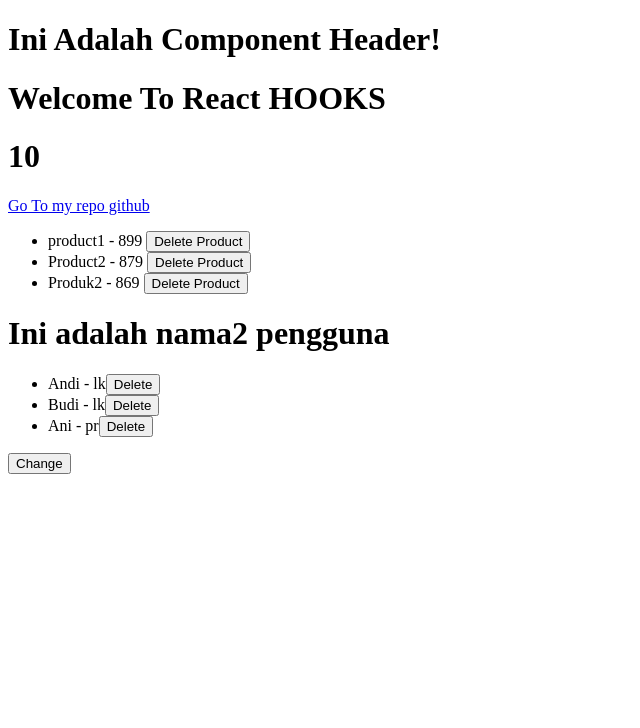
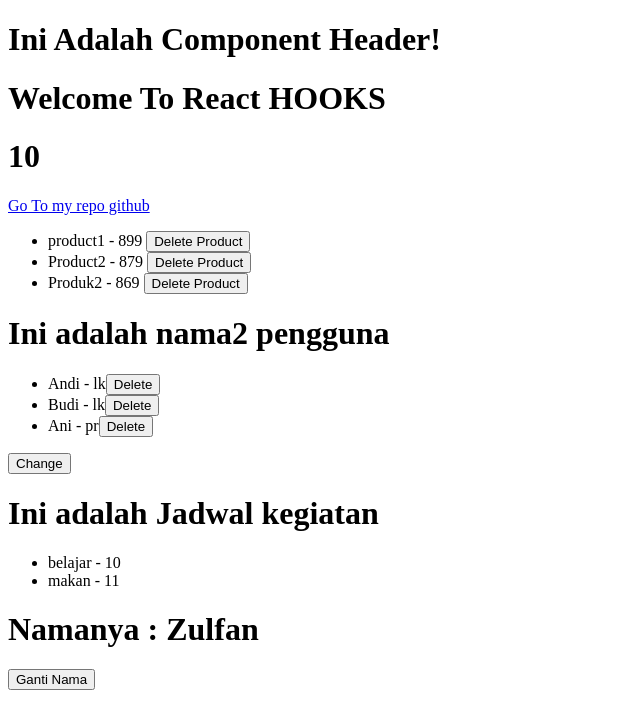
Before and after one commit to zulfan14/react-hooks, a React (Create React App) app: page / in a window 1280 px wide. Shown: the top 728 px of the page, without its empty margins (0-640 px from the left). Built offline with nearby package versions, Linux system fonts and the light colour scheme.

Commit message:
useEffect

```diff
--- a/src/App.js
+++ b/src/App.js
@@ -1,5 +1,6 @@
-import { useState } from "react";
+import { useState, useEffect } from "react";
 import Header from "./components/Header";
+import KegiatanList from "./components/KegiatanList";
 import ProductList from "./components/ProductList";
 import UserLIst from "./components/UserLIst";
 function App() {
@@ -19,6 +20,13 @@ function App() {
     { id: 3, name: "Ani", jk: "pr" },
   ]);
 
+  const [kegiatans] = useState([
+    { id: 1, nama: "belajar", jam: 10 },
+    { id: 2, nama: "makan", jam: 11 },
+  ]);
+
+  const [nama, setNama] = useState("Zulfan");
+
   const Change = () => {
     setTitle("Title Changed");
     setNumber(number + 1);
@@ -33,6 +41,9 @@ function App() {
     const newProducts = products.filter((product) => product.id !== productid);
     setProducts(newProducts);
   };
+
+  useEffect(() => console.log("Use Effect Running"), [nama]);
+
   // {
   //   const ClickMe = (name) => {
   //     console.log("Cliked By " + name);
@@ -61,6 +72,18 @@ function App() {
       <UserLIst usersList={users} deleteUsers={deleteUsers} />
       {/* <button onClick={() => ClickMe("Zulfan")}>Click Me</button> */}
       <button onClick={Change}>Change</button>
+
+      <h1>Ini adalah Jadwal kegiatan</h1>
+      <KegiatanList kegiatanList={kegiatans} />
+      <h1>Namanya : {nama}</h1>
+
+      <button
+        onClick={() => {
+          setNama("Muhammad Zulfan");
+        }}
+      >
+        Ganti Nama
+      </button>
     </div>
   );
 }
--- /dev/null
+++ b/src/components/KegiatanList.js
@@ -0,0 +1,17 @@
+import React from "react";
+
+const KegiatanList = ({ kegiatanList }) => {
+  return (
+    <div>
+      <ul>
+        {kegiatanList.map((kegiatan) => (
+          <li key={kegiatan.id}>
+            {kegiatan.nama} - {kegiatan.jam}
+          </li>
+        ))}
+      </ul>
+    </div>
+  );
+};
+
+export default KegiatanList;
```
